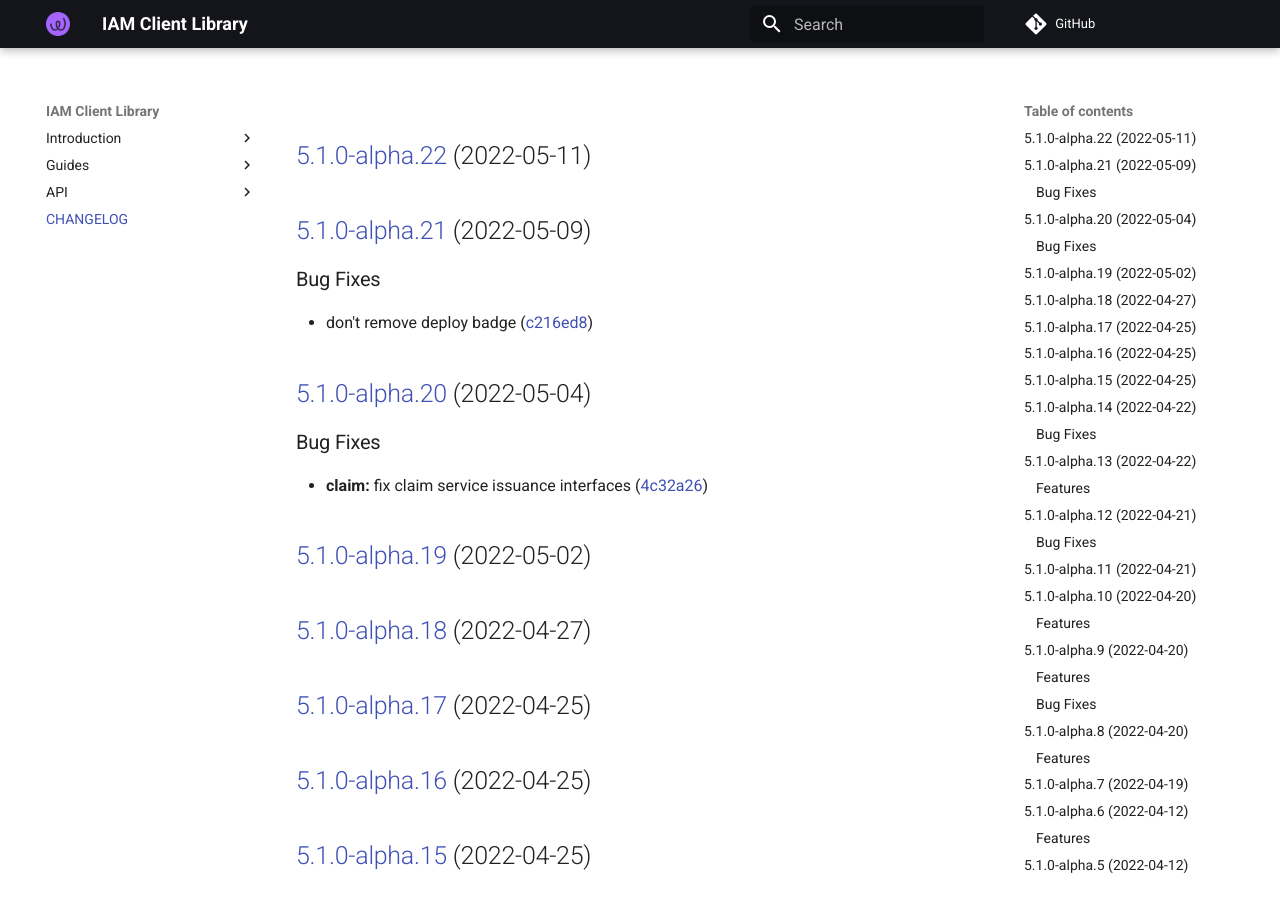
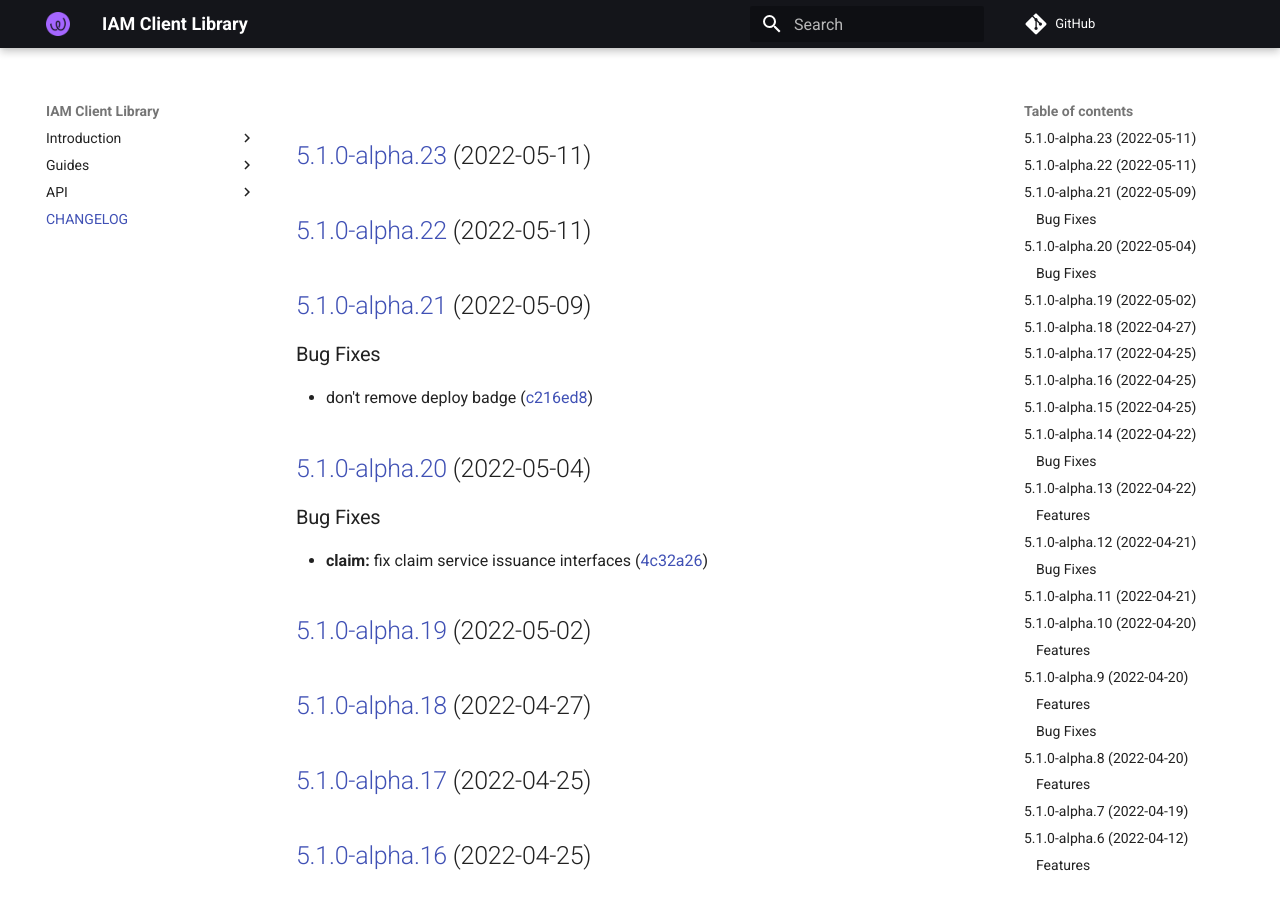
Before and after one commit to energywebfoundation/iam-client-lib, an MkDocs documentation site: the page built from docs/CHANGELOG.md, in a window 1280 px wide and 900 px high. Built offline with MkDocs 1.6.1 and Material for MkDocs 9.7.7, drawn with Linux system fonts in a browser that asks for light colours; comment, search, counter and statistics services are not loaded.

Commit message:
chore(release): 5.1.0-alpha.23 [skip ci]
## [5.1.0-alpha.23](https://github.com/energywebfoundation/iam-client-lib/compare/v5.1.0-alpha.22...v5.1.0-alpha.23) (2022-05-11)

```diff
--- a/docs/CHANGELOG.md
+++ b/docs/CHANGELOG.md
@@ -1,3 +1,5 @@
+## [5.1.0-alpha.23](https://github.com/energywebfoundation/iam-client-lib/compare/v5.1.0-alpha.22...v5.1.0-alpha.23) (2022-05-11)
+
 ## [5.1.0-alpha.22](https://github.com/energywebfoundation/iam-client-lib/compare/v5.1.0-alpha.21...v5.1.0-alpha.22) (2022-05-11)
 
 ## [5.1.0-alpha.21](https://github.com/energywebfoundation/iam-client-lib/compare/v5.1.0-alpha.20...v5.1.0-alpha.21) (2022-05-09)
--- a/package.json
+++ b/package.json
@@ -1,6 +1,6 @@
 {
   "name": "iam-client-lib",
-  "version": "5.1.0-alpha.22",
+  "version": "5.1.0-alpha.23",
   "description": "Library for Decentralized Identity and Access Management",
   "main": "dist/index.js",
   "module": "dist/index.esm.js",
```
